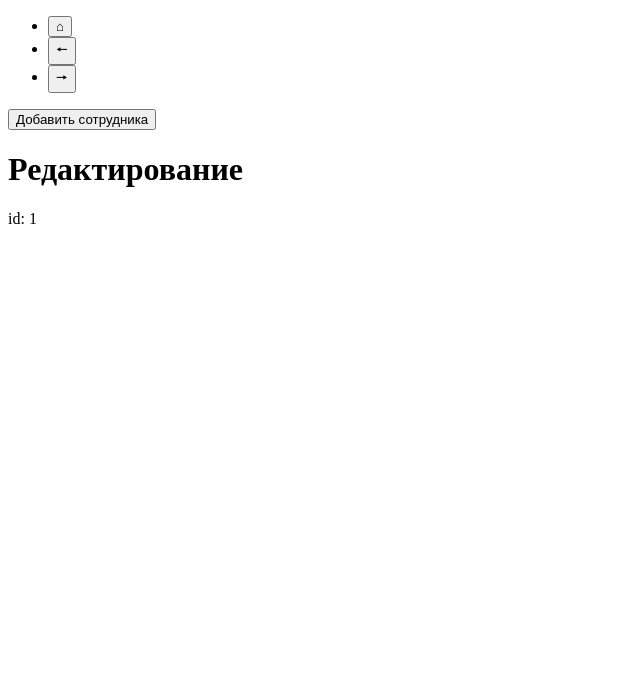
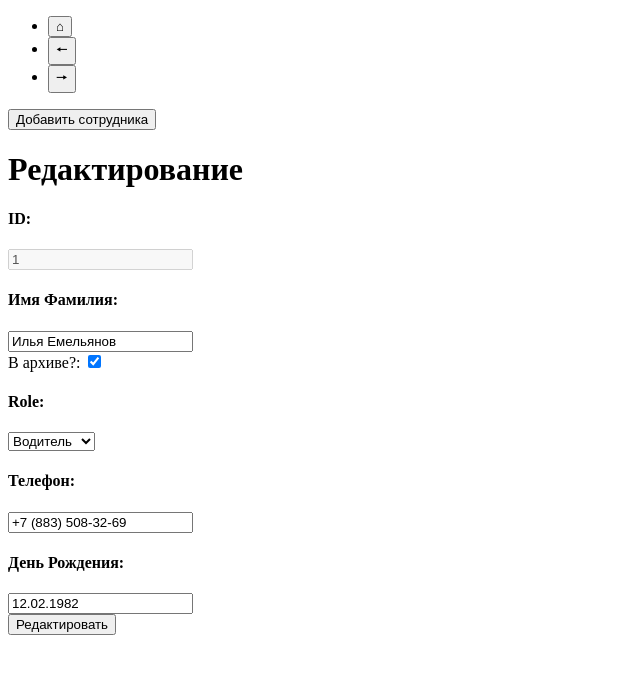
Before and after one commit to n0sfer666/employees, a React app: page /employee-edit/1 in a window 1280 px wide. Shown: the top 674 px of the page, without its empty margins (0-640 px from the left). Built offline with nearby package versions, Linux system fonts and the light colour scheme.

Commit message:
created submit-form refactored alert, pages: [add, edit]

```diff
--- a/src/components/Alert/alert.types.ts
+++ b/src/components/Alert/alert.types.ts
@@ -1,6 +1,8 @@
+import React from 'react'
+
 export interface IAlertProps {
   title: string
-  text: string
+  text: string | React.ReactNode
   isShow: boolean
   onClose: Function
 }
--- /dev/null
+++ b/src/components/submit-form/submit-form.tsx
@@ -0,0 +1,118 @@
+import React, { useEffect, useState } from 'react'
+import { useSelector } from 'react-redux'
+import { useLocation, useNavigate, useParams } from 'react-router-dom'
+import { TRootState } from '../../store/store.types'
+import { IEmployee, TRoles } from '../../types/employee.types'
+import Alert from '../Alert/alert'
+import { IAlertProps } from '../Alert/alert.types'
+import Checkbox from '../checkbox/checkbox'
+import TextFieldMasked from '../text-field-masked/text-field-masked'
+import TextField from '../text-field/text-field'
+
+const initAlertProps: IAlertProps = {
+  isShow: false,
+  onClose: () => {},
+  title: '',
+  text: ''
+}
+const initEmployeeData: IEmployee[] = [{
+  id: -1,
+  name: '',
+  isArchive: false,
+  role: 'cook',
+  phone: '',
+  birthday: ''
+}]
+const defaultRoles: TRoles[] = ['cook', 'driver', 'waiter']
+const defaultRolesRu: string[] = ['Повар', 'Водитель', 'Официант']
+
+function SubmitForm (): JSX.Element {
+  const [alert, setAlert] = useState({
+    ...initAlertProps,
+    onClose: () => { setAlert({ ...alert, isShow: false }) }
+  })
+  const { id } = useParams()
+  const { pathname } = useLocation()
+  const navigate = useNavigate()
+  const isAdd = pathname === '/employee-add'
+  const newEmployeeId = useSelector((state: TRootState) => state.employees.newEmployeeID)
+  const editedEmployee = useSelector((state: TRootState) => state.employees.list.filter(
+    (employee) => employee.id === Number(id)
+  ))
+  const isError = !isAdd && editedEmployee.length === 0
+  const [employee] = isAdd ? initEmployeeData : editedEmployee
+  useEffect(() => {
+    if (isError) {
+      setAlert({
+        ...alert,
+        isShow: true,
+        title: 'Неправильный ID',
+        text: 'Через 10 сек, вы будете перенаправлены... или нажмите =>'
+      })
+      setTimeout(() => {
+        navigate('/')
+      }, 10000)
+      console.error('Wrong ID in location pathname')
+    }
+  }, [editedEmployee.length])
+  return (isError
+    ? <Alert {...alert} />
+    : <form>
+        <label key='id' className='input-group'>
+          <h4 className='input-group-text'>ID:</h4>
+          <input
+          className="form-control"
+          type="text"
+          value={isAdd ? newEmployeeId : id}
+          disabled
+          readOnly
+        />
+        </label>
+        <TextField
+          key='name'
+          label='Имя Фамилия'
+          onChange={(val: string) => console.log(val)}
+          placeholder='Введите имя...'
+          value={employee.name}
+        />
+        <Checkbox
+          key='isArchive'
+          label='В архиве?'
+          isChecked
+          onChange={() => {}}
+        />
+        <label key='role' className='input-group'>
+          <h4 className='input-group-text'>Role:</h4>
+          <select className='form-select'>
+            {(isAdd) && (<option value='' selected>Выберите профессию...</option>)}
+            {
+              defaultRoles.map((role, index) => (
+                <option key={role} value={role} selected={role === employee.role}>{defaultRolesRu[index]}</option>
+              ))
+            }
+          </select>
+        </label>
+        <TextFieldMasked
+          key='phone'
+          label='Телефон'
+          mask='phone'
+          onChange={() => {}}
+          value={employee.phone}
+        />
+        <TextFieldMasked
+          key='birthday'
+          label='День Рождения'
+          mask='birthday'
+          onChange={() => {}}
+          value={employee.birthday}
+        />
+        <button
+          type='submit'
+          className='btn btn-primary'
+          onClick={() => {}}
+        >{isAdd ? 'Добавить' : 'Редактировать'}</button>
+      </form>
+  )
+}
+
+export default React.memo(SubmitForm)
--- a/src/pages/employee/add.tsx
+++ b/src/pages/employee/add.tsx
@@ -1,13 +1,11 @@
 import React from 'react'
-import { useSelector } from 'react-redux'
+import SubmitForm from '../../components/submit-form/submit-form'
 import LayoutMain from '../../layout/main'
-import { TRootState } from '../../store/store.types'
 
 function PageEmployeeAdd (): JSX.Element {
-  const newEmployeeID = useSelector((state: TRootState) => state.employees.newEmployeeID)
   return (
     <LayoutMain header='Добавление сотрудника'>
-      <p>newEmployeeID: {newEmployeeID}</p>
+      <SubmitForm />
     </LayoutMain>
   )
 }
--- a/src/pages/employee/employee.tsx
+++ b/src/pages/employee/employee.tsx
@@ -1,24 +1,8 @@
 import React from 'react'
-// import { useSelector } from 'react-redux'
-import { useParams } from 'react-router-dom'
-// import { TRootState } from '../../store/store.types'
-// import { IEmployee } from '../../types/employee.types'
+import SubmitForm from '../../components/submit-form/submit-form'
 
 function PageEmployee (): JSX.Element {
-  const params = useParams()
-  // const employeeData: IEmployee[] = useSelector(
-  //   (state: TRootState) => state.employees.list.filter(
-  //     (employee) => employee.id === Number(employeeID)
-  //   )
-  // )
-  // const [employee] = employeeData
-  return (
-    <>
-    {Object.keys(params).map((key) => (
-      <p key={key}>{key}: {params[key]}</p>
-    ))}
-    </>
-  )
+  return (<SubmitForm />)
 }
 
 export default PageEmployee
```
